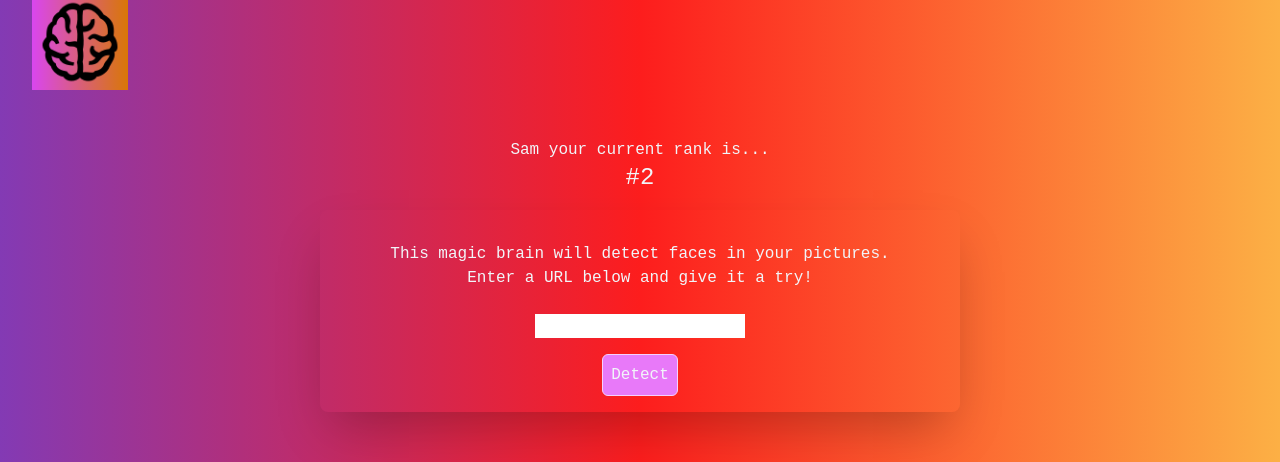
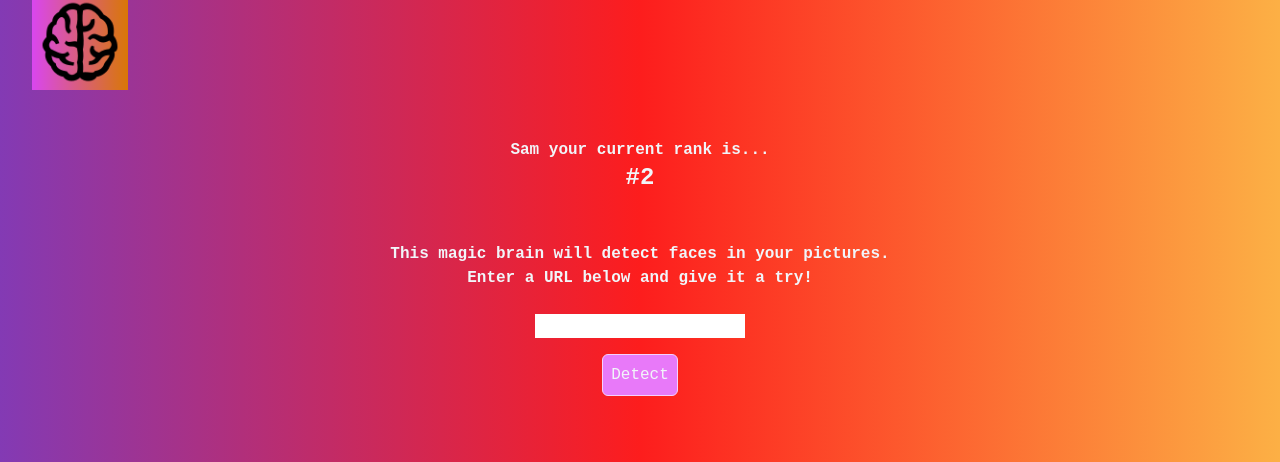
Before and after one commit to g-sam7/face-recognition-brain, a React (Create React App) app: page / in a window 1280 px wide. Shown: the part 94-556 px from the top of the page. Built offline with nearby package versions, Linux system fonts and the light colour scheme.

Commit message:
Updates pre-clarifai api

```diff
--- a/src/components/ImageLinkForm/ImageLinkForm.jsx
+++ b/src/components/ImageLinkForm/ImageLinkForm.jsx
@@ -1,15 +1,16 @@
-const ImageLinkForm = () => {
+const ImageLinkForm = ({ onInputChange, onButtonSubmit }) => {
   return (
     <div className="flex flex-col items-center">
-      <div className="space-y-2 border-none rounded-lg shadow-2xl w-1/2 p-4">
-        <p className="flex flex-col items-center text-slate-100 py-4">
+      <div className="space-y-2 w-1/2 p-4">
+        <p className="flex flex-col items-center text-slate-100 py-4 font-bold">
           <span>This magic brain will detect faces in your pictures.</span>
           <span>Enter a URL below and give it a try!</span>
         </p>
         <div className="flex flex-col items-center space-y-4">
-          <input type="text" />
+          <input type="text" onChange={(e) => onInputChange(e)}/>
           <button
             type="submit"
+            onClick={() => onButtonSubmit()}
             className="text-slate-100 bg-fuchsia-400 hover:bg-fuchsia-500 border border-fuchsia-200 rounded-md p-2 transition ease-in-out delay-150 hover:-translate-y-1 hover:scale-110 duration-300"
           >
             Detect
--- a/src/components/ParticleBackground/ParticleBackground.jsx
+++ b/src/components/ParticleBackground/ParticleBackground.jsx
@@ -2,7 +2,7 @@ import ParticlesBg from 'particles-bg'
 
 const ParticleBackground = () => {
   return (
-    <ParticlesBg type="lines" bg={true} />
+    <ParticlesBg type="cobweb" bg={true} />
   )
 }
 
--- a/src/components/Rank/Rank.jsx
+++ b/src/components/Rank/Rank.jsx
@@ -2,7 +2,7 @@ const Rank = () => {
   const name = 'Sam';
   const rank = '#2';
   return (
-    <div className="flex flex-col justify-center items-center py-4 text-slate-100">
+    <div className="flex flex-col justify-center items-center py-4 text-slate-100 font-bold">
       <div>
         {`${name} your current rank is...`}
       </div>
--- a/src/containers/App.js
+++ b/src/containers/App.js
@@ -1,3 +1,4 @@
+import { Component } from 'react';
 import './App.css';
 import ErrorBoundry from '../components/ErrorBoundry';
 import ParticleBackground from '../components/ParticleBackground/ParticleBackground';
@@ -5,8 +6,22 @@ import Navigation from '../components/Navigation/Navigation';
 import Logo from '../components/Logo/Logo';
 import ImageLinkForm from '../components/ImageLinkForm/ImageLinkForm';
 import Rank from '../components/Rank/Rank';
+class App extends Component {
+  constructor() {
+    super();
+    this.state = {
+      input: '',
+    }
+  }
 
-function App() {
+  onInputChange = (event) => {
+    console.log(event.target.value);
+  }
+
+  onSubmit = () => {
+    console.log('click');
+  }
+  render() {
     return (
       <div className="App">
         <ErrorBoundry>
@@ -14,11 +29,12 @@ function App() {
           <Navigation />
           <Logo />
           <Rank />
-        <ImageLinkForm />
+          <ImageLinkForm onInputChange={this.onInputChange} onButtonSubmit={this.onSubmit} />
           {/* <FaceRecognition /> */}
         </ErrorBoundry>
     </div>
-  );
+    )
+  }
 }
 
 export default App;
```
Also changed, not shown: public/manifest.json. Lines whose indentation alone changed are shown as unchanged.
